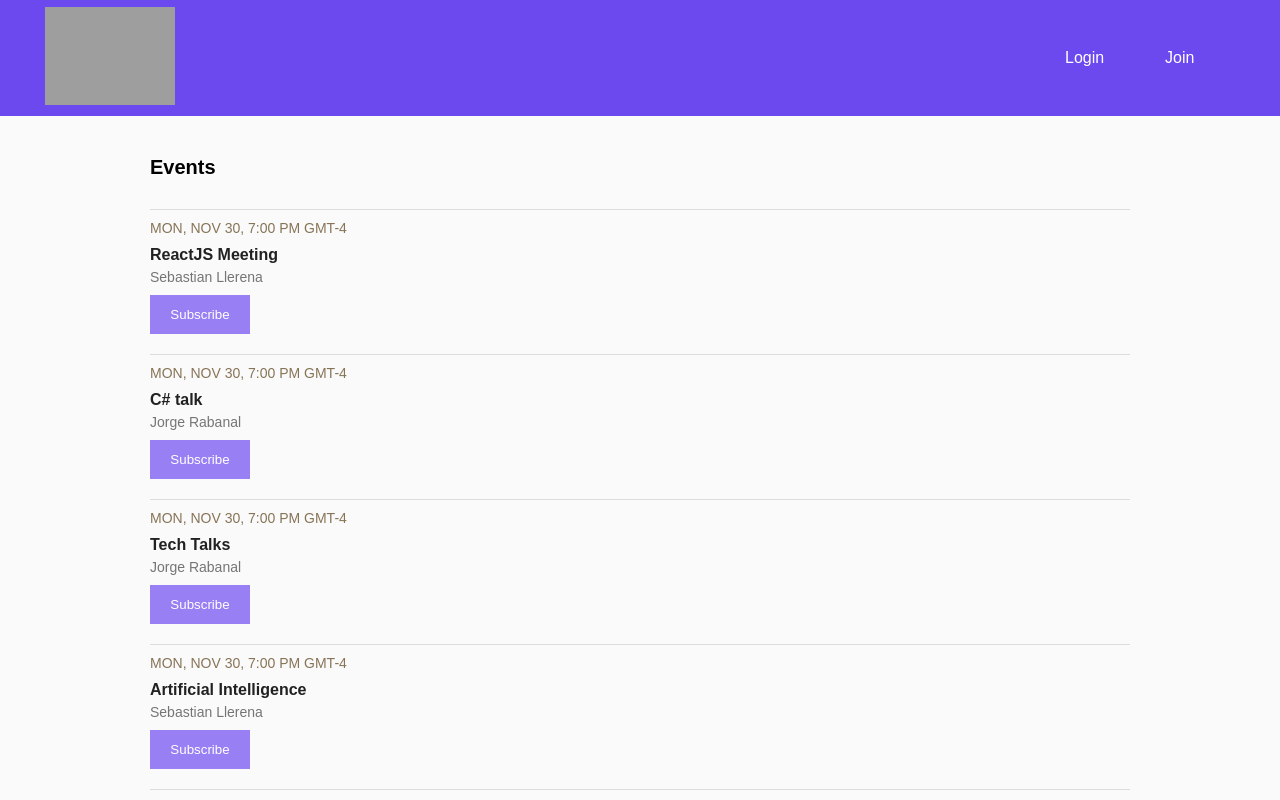
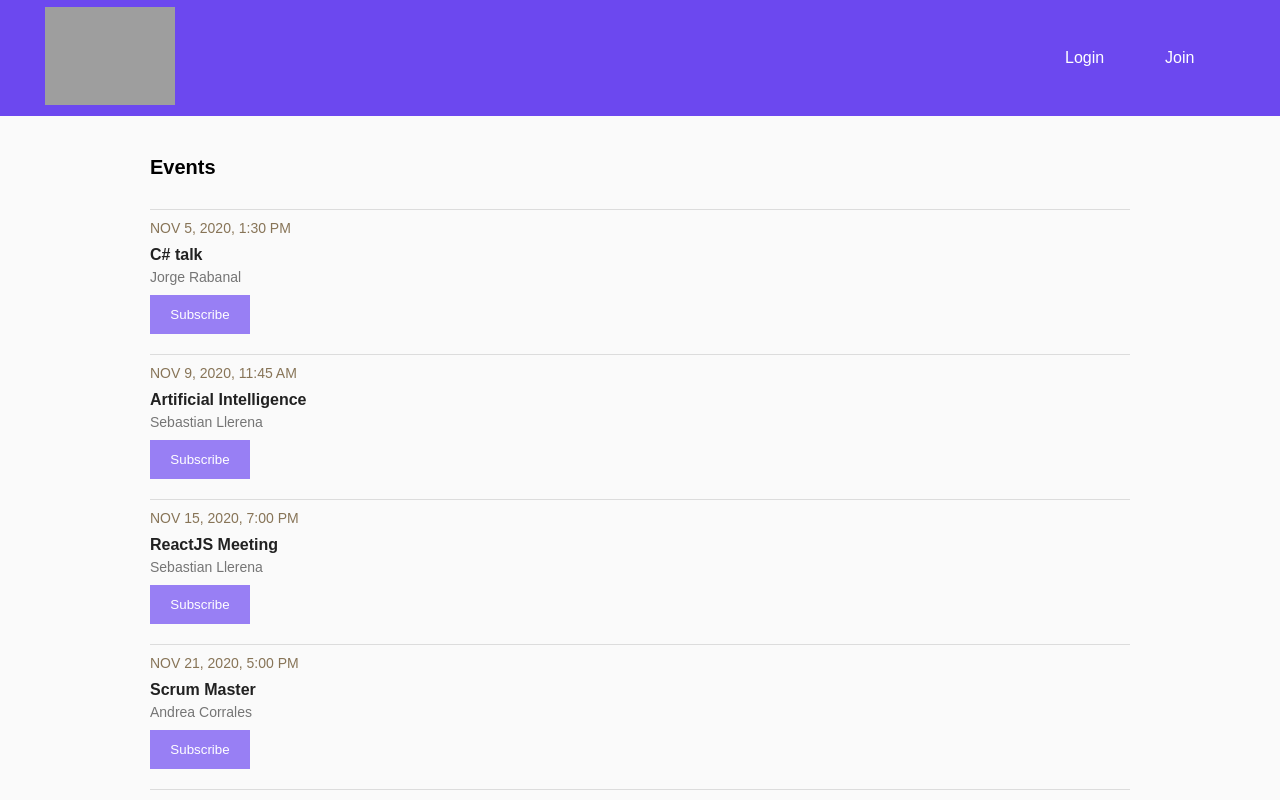
Before and after one commit to alvlinarez/smartdoctor, a React (Create React App) app: page / in a window 1280 px wide. Shown: the top 800 px of the page. Built offline with nearby package versions, Linux system fonts and the light colour scheme; grey boxes are pictures that could not be loaded.

Commit message:
Create new event functionality added

```diff
--- a/package.json
+++ b/package.json
@@ -11,6 +11,7 @@
     "@types/react": "16.9.56",
     "@types/react-dom": "16.9.9",
     "@types/react-router-dom": "5.1.6",
+    "date-fns": "2.16.1",
     "react": "17.0.1",
     "react-dom": "17.0.1",
     "react-redux": "7.2.2",
--- a/src/actions/eventActions.ts
+++ b/src/actions/eventActions.ts
@@ -3,16 +3,20 @@ import short from 'short-uuid';
 
 export const addEvent = (
   name: string,
-  date: string,
+  eventDate: string,
   location: string,
-  userId: string
-) => ({
+  authorId: string,
+  history: any
+) => {
+  history.push('/');
+  return {
     type: CREATE_NEW_EVENT,
     payload: {
       id: short.generate(),
       name,
-    date,
+      eventDate,
       location,
-    userId
+      authorId
     }
-});
+  };
+};
--- a/src/components/Event/Event.tsx
+++ b/src/components/Event/Event.tsx
@@ -1,9 +1,9 @@
 import React from 'react';
 import { useHistory } from 'react-router-dom';
-
-import '../../styles/components/event/event.css';
+import { format } from 'date-fns';
 import { useDispatch, useSelector } from 'react-redux';
 import { subscribe, unsubscribe } from '../../actions/subscriptionActions';
+import '../../styles/components/event/event.css';
 
 interface EventInterface {
   event: any;
@@ -11,7 +11,7 @@ interface EventInterface {
 }
 
 const Event = ({ event, isSubscribed }: EventInterface) => {
-  const { date, name, authorId } = event;
+  const { eventDate, name, authorId } = event;
   const history = useHistory();
   const dispatch = useDispatch();
   const isAuth = useSelector(
@@ -26,9 +26,20 @@ const Event = ({ event, isSubscribed }: EventInterface) => {
     (state: { user: { users: any } }) => state.user.users
   );
 
+  const subscriptions = useSelector(
+    (state: { subscription: { subscriptions: any } }) =>
+      state.subscription.subscriptions
+  );
+
   const getAuthor = () => {
     const author = users.find((u: { id: any }) => u.id === authorId);
     return author.name;
+  };
+
+  const isEventOwner = () => {
+    return subscriptions.find(
+      (sub: any) => sub.userId === user.id && sub.eventId === event.id
+    );
   };
 
   const handleSubscribe = () => {
@@ -42,13 +53,26 @@ const Event = ({ event, isSubscribed }: EventInterface) => {
   const handleUnsubscribe = () => {
     dispatch(unsubscribe(user.id, event.id));
   };
+
+  const formatEventDate = (eventDate: string) => {
+    return format(new Date(eventDate), 'PPp');
+  };
+
   return (
     <div className="eventContainer">
-      <div className="eventDate">{date}</div>
+      <div className="eventDate">{formatEventDate(eventDate)}</div>
       <div className="eventTitle">{name}</div>
       <div className="eventAuthor">{getAuthor()}</div>
       <div className="eventSubscription">
-        {isSubscribed ? (
+        {isEventOwner() ? (
+          <button
+            type="button"
+            className="unSubscriptionButton"
+            style={{ opacity: 0.6 }}
+          >
+            Your Event
+          </button>
+        ) : isSubscribed ? (
           <button
             type="button"
             className="unSubscriptionButton"
--- a/src/components/Home.tsx
+++ b/src/components/Home.tsx
@@ -12,9 +12,13 @@ const Home = () => {
   const user = useSelector(
     (state: { user: { currentUser: any } }) => state.user.currentUser
   );
-  const events = useSelector(
+  let events = useSelector(
     (state: { event: { events: any[] } }) => state.event.events
   );
+  events = events.sort(
+    (a, b) => (new Date(a.eventDate) as any) - (new Date(b.eventDate) as any)
+  );
+
   const subscriptions = useSelector(
     (state: { subscription: { subscriptions: any[] } }) =>
       state.subscription.subscriptions
--- a/src/components/New-Event/NewEvent.tsx
+++ b/src/components/New-Event/NewEvent.tsx
@@ -1,8 +1,41 @@
-import React from 'react';
+import React, { useState } from 'react';
+import { useHistory } from 'react-router-dom';
+import { useDispatch, useSelector } from 'react-redux';
+import { addEvent } from '../../actions/eventActions';
 import '../../styles/login.css';
 
 const NewEvent = () => {
-  // Event Local date time new Date(date.getTime() + new Date().getTimezoneOffset() * -60 * 1000).toISOString().slice(0, 19)
+  const history = useHistory();
+  const dispatch = useDispatch();
+  const user = useSelector(
+    (state: { user: { currentUser: any } }) => state.user.currentUser
+  );
+  const [values, setValues] = useState<any>({
+    name: '',
+    eventDate: '',
+    location: ''
+  });
+  const [errorForm, setErrorForm] = useState<any>(null);
+  const { name, eventDate, location } = values;
+  const handleChange = (e: any) => {
+    setValues({
+      ...values,
+      [e.target.name]: e.target.value
+    });
+  };
+  const handleSubmit = (e: any) => {
+    e.preventDefault();
+    if (
+      name.trim() === '' ||
+      eventDate.trim() === '' ||
+      location.trim() === ''
+    ) {
+      setErrorForm('All fields are required');
+      return;
+    }
+    setErrorForm(null);
+    dispatch(addEvent(name, eventDate, location, user.id, history));
+  };
   return (
     <div className="loginContainer">
       <div className="card">
@@ -10,10 +43,15 @@ const NewEvent = () => {
           <div className="cardTitle">Create New Event</div>
         </div>
         <div className="cardBodyContainer">
-          <form className="cardBody">
+          <form className="cardBody" onSubmit={handleSubmit}>
             <div className="cardBodyInput">
               <label htmlFor="name">Event Name:</label>
-              <input type="text" name="name" />
+              <input
+                type="text"
+                name="name"
+                value={name}
+                onChange={handleChange}
+              />
             </div>
             <div className="cardBodyInput">
               <label htmlFor="eventDate">Event Date:</label>
@@ -21,13 +59,20 @@ const NewEvent = () => {
                 type="datetime-local"
                 id="eventDate"
                 name="eventDate"
-                value={new Date().toISOString().slice(0, 19)}
+                value={eventDate}
+                onChange={handleChange}
               />
             </div>
             <div className="cardBodyInput">
               <label htmlFor="location">Event Location:</label>
-              <input type="text" name="location" />
+              <input
+                type="text"
+                name="location"
+                value={location}
+                onChange={handleChange}
+              />
             </div>
+            {errorForm && <div className="cardError">{errorForm}</div>}
             <div className="cardBodyButton">
               <button type="submit">Create New Event</button>
             </div>
--- a/src/reducers/eventReducer.ts
+++ b/src/reducers/eventReducer.ts
@@ -4,41 +4,41 @@ interface ActionType {
   type: string;
   payload: any;
 }
-
+//2020-11-27T14:03
 const initialState = {
   events: [
     {
       id: '1',
       name: 'ReactJS Meeting',
-      date: 'MON, NOV 30, 7:00 PM GMT-4',
+      eventDate: '2020-11-15T19:00',
       authorId: '3',
       location: 'Lima'
     },
     {
       id: '2',
       name: 'C# talk',
-      date: 'MON, NOV 30, 7:00 PM GMT-4',
+      eventDate: '2020-11-05T13:30',
       authorId: '1',
       location: 'Arequipa'
     },
     {
       id: '3',
       name: 'Tech Talks',
-      date: 'MON, NOV 30, 7:00 PM GMT-4',
+      eventDate: '2020-11-27T09:00',
       authorId: '1',
       location: 'Lima'
     },
     {
       id: '4',
       name: 'Artificial Intelligence',
-      date: 'MON, NOV 30, 7:00 PM GMT-4',
+      eventDate: '2020-11-09T11:45',
       authorId: '3',
       location: 'Lima'
     },
     {
       id: '5',
       name: 'Scrum Master',
-      date: 'MON, NOV 30, 7:00 PM GMT-4',
+      eventDate: '2020-11-21T17:00',
       authorId: '2',
       location: 'Arequipa'
     }
```
Also changed, not shown: 1 other file (tests, documents, lock files or other folders). Lines whose indentation alone changed are shown as unchanged.
